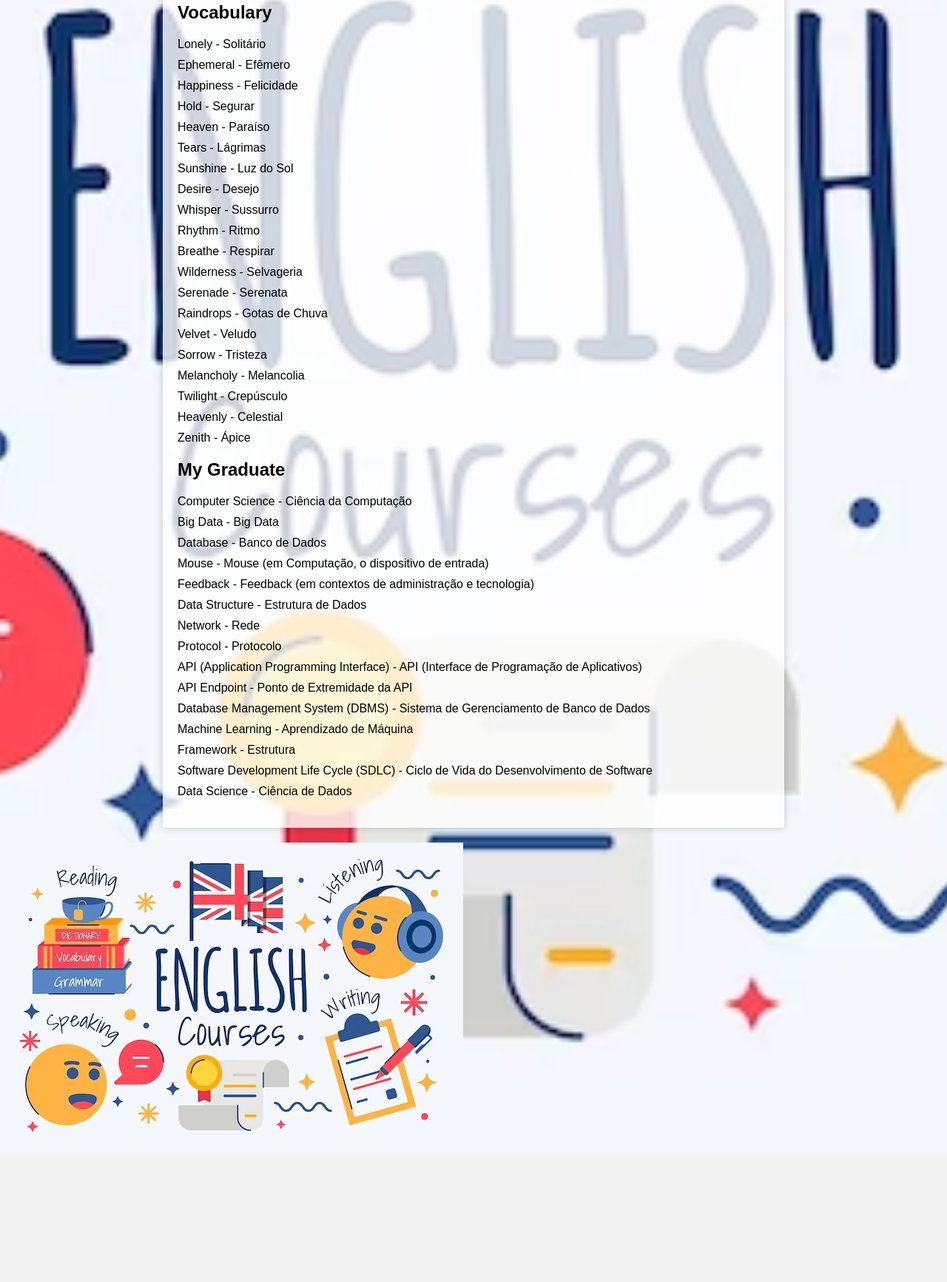
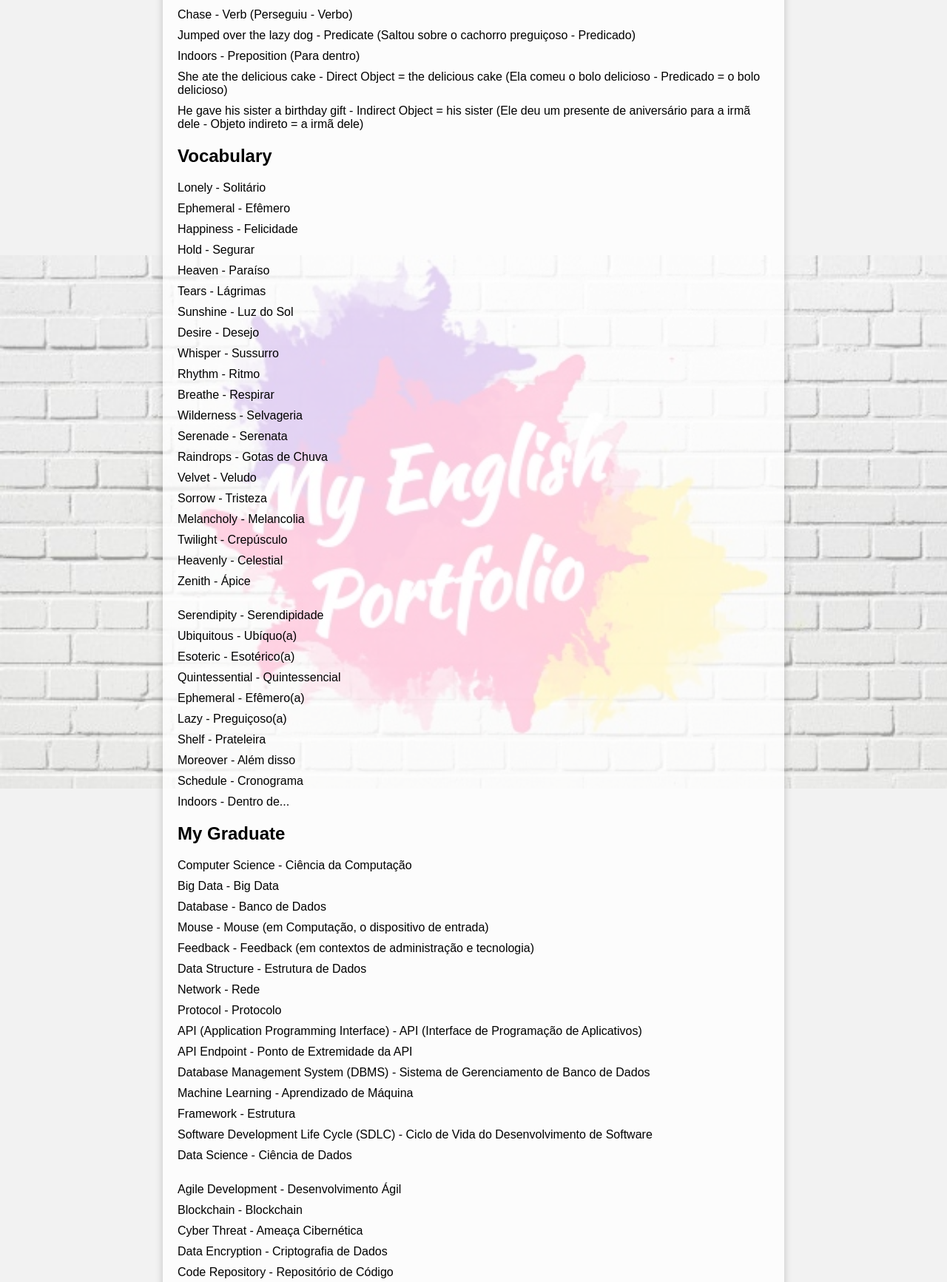
Before and after one commit to RafaelBgbg/My-English-Portfolio, a plain HTML site: page index.html in a window 1280 px wide. Shown: the part 795-2528 px from the top of the page at 74% size. Before the commit the page ends 2355 px from the top, so only its background shows below. Drawn offline with Linux system fonts and the light colour scheme.

Commit message:
Add files via upload
Adicionando conteúdo e estilizando a página

```diff
--- a/estilo.css
+++ b/estilo.css
@@ -2,45 +2,67 @@ body {
     font-family: Arial, sans-serif;
     margin: 0;
     padding: 0;
-    background-color: #f2f2f2; /* Cor de fundo para as áreas laterais */
-    background-image: url('./Imagens/fundo-de-escola-de-ingles-desenhado-a-mao_23-2149483341.avif'); /* Imagem de fundo */
-    background-size: cover;
+    background-color: #f2f2f2;
+    background-image: url('./Imagens/My-English-Portfolio.jpg');
+    background-size: contain;
     background-position: center center;
     background-repeat: no-repeat;
+    height: 100%;
+}
+
+.img-plano {
+
+    display: block;
+    margin: auto;
+
 }
 
 header {
-    background-color: grey;
+
+    background-color: blue;
     color: #fff;
     text-align: center;
     padding: 20px;
+
 }
 
 h1 {
+
     font-size: 2rem;
+
 }
 
 .container {
+
     max-width: 800px;
     margin: 20px auto;
     padding: 20px;
-    background-color: rgba(255, 255, 255, 0.8); /* Cor de fundo para o conteúdo */
+    background-color: rgba(255, 255, 255, 0.8);
     box-shadow: 0 0 10px rgba(0, 0, 0, 0.2);
+
 }
 
 .section {
+
     margin-bottom: 20px;
+
 }
 
 h2 {
+
     font-size: 1.5rem;
+
 }
 
 ul {
+
     list-style: none;
     padding: 0;
+
 }
 
 li {
+
     margin-bottom: 10px;
+
 }
--- a/index.html
+++ b/index.html
@@ -1,15 +1,23 @@
 <!DOCTYPE html>
-<html lang="en">
+
+<html lang = "pt-BR">
+
     <head>
+
         <meta charset="UTF-8">
         <meta name="viewport" content="width=device-width, initial-scale=1.0">
         <title>Meu Portfólio de Inglês</title>
-    <link rel="stylesheet" href="/estilo.css"> <!-- Link para o arquivo CSS externo -->
+        <link rel="stylesheet" href="/estilo.css">
+
     </head>
+
     <body>
         <header>
-        <h1>Meu Portfólio de Inglês</h1>
+
+            <h1>My English Portfolio</h1>
+
         </header>
+
         <div class="container">
             <section class="section">
                 <h2>Grammar</h2>
@@ -33,9 +41,17 @@
                     <li>But - Conjunction (Mas - Conjunção)</li>
                     <li>Oh - Interjection (Oh - Interjeição)</li>
                     <li>A - Article (Um/uma - Artigo)</li>
-                <li>Each - Determiner (Cada - Determinante)</li>
+                    <li>Each - Determiner (Cada - Determinante)</li><br>
+                    <li>Chase - Verb (Perseguiu - Verbo)</li>
+                    <li>Jumped over the lazy dog - Predicate (Saltou sobre o cachorro preguiçoso - Predicado)</li>
+                    <li>Indoors - Preposition (Para dentro)</li>
+                    <li>She ate the delicious cake - Direct Object = the delicious cake (Ela comeu o bolo delicioso  - Predicado = o bolo delicioso)
+                    </li>
+                    <li>He gave his sister a birthday gift - Indirect Object = his sister (Ele deu um presente de aniversário para a irmã dele - Objeto indireto = a irmã dele)
+                    </li>
                 </ul>
             </section>
+
             <section class="section">
                 <h2>Vocabulary</h2>
                 <ul>
@@ -58,9 +74,24 @@
                     <li>Melancholy - Melancolia</li>
                     <li>Twilight - Crepúsculo</li>
                     <li>Heavenly - Celestial</li>
-                <li>Zenith - Ápice</li>
+                    <li>Zenith - Ápice</li><br>
+                    <li>Serendipity - Serendipidade</li>
+                    <li>Ubiquitous - Ubíquo(a)
+                    </li>
+                    <li>Esoteric - Esotérico(a)</li>
+                    <li>Quintessential - Quintessencial</li>
+                    <li>Ephemeral - Efêmero(a)</li>
+                    <li>Lazy - Preguiçoso(a)</li>
+                    <li>Shelf - Prateleira
+                    </li>
+                    <li>Moreover - Além disso
+                    </li>
+                    <li>Schedule - Cronograma
+                    </li>
+                    <li>Indoors - Dentro de...</li>
                 </ul>
             </section>
+
             <section class="section">
                 <h2>My Graduate</h2>
                 <ul>
@@ -78,11 +109,21 @@
                     <li>Machine Learning - Aprendizado de Máquina</li>
                     <li>Framework - Estrutura</li>
                     <li>Software Development Life Cycle (SDLC) - Ciclo de Vida do Desenvolvimento de Software</li>
-                <li>Data Science - Ciência de Dados</li>
+                    <li>Data Science - Ciência de Dados</li><br>
+                    <li>Agile Development - Desenvolvimento Ágil</li>
+                    <li>Blockchain - Blockchain</li>
+                    <li>Cyber Threat - Ameaça Cibernética</li>
+                    <li>Data Encryption - Criptografia de Dados</li>
+                    <li>Code Repository - Repositório de Código</li>
                 </ul>
             </section>
         </div>
 
-    <img src="./Imagens/fundo-de-escola-de-ingles-desenhado-a-mao_23-2149483341.avif" alt="Plano de fundo">
+        <div class="imagem">
+
+            <img src="Imagens/Imagem-Rodape.avif" class="img-plano">
+
+        </div>
     </body>
+
 </html>
```
Also changed, not shown: Imagens/Imagem-Rodape.avif (added), Imagens/My-English-Portfolio.jpg (added). Lines whose indentation alone changed are shown as unchanged.
